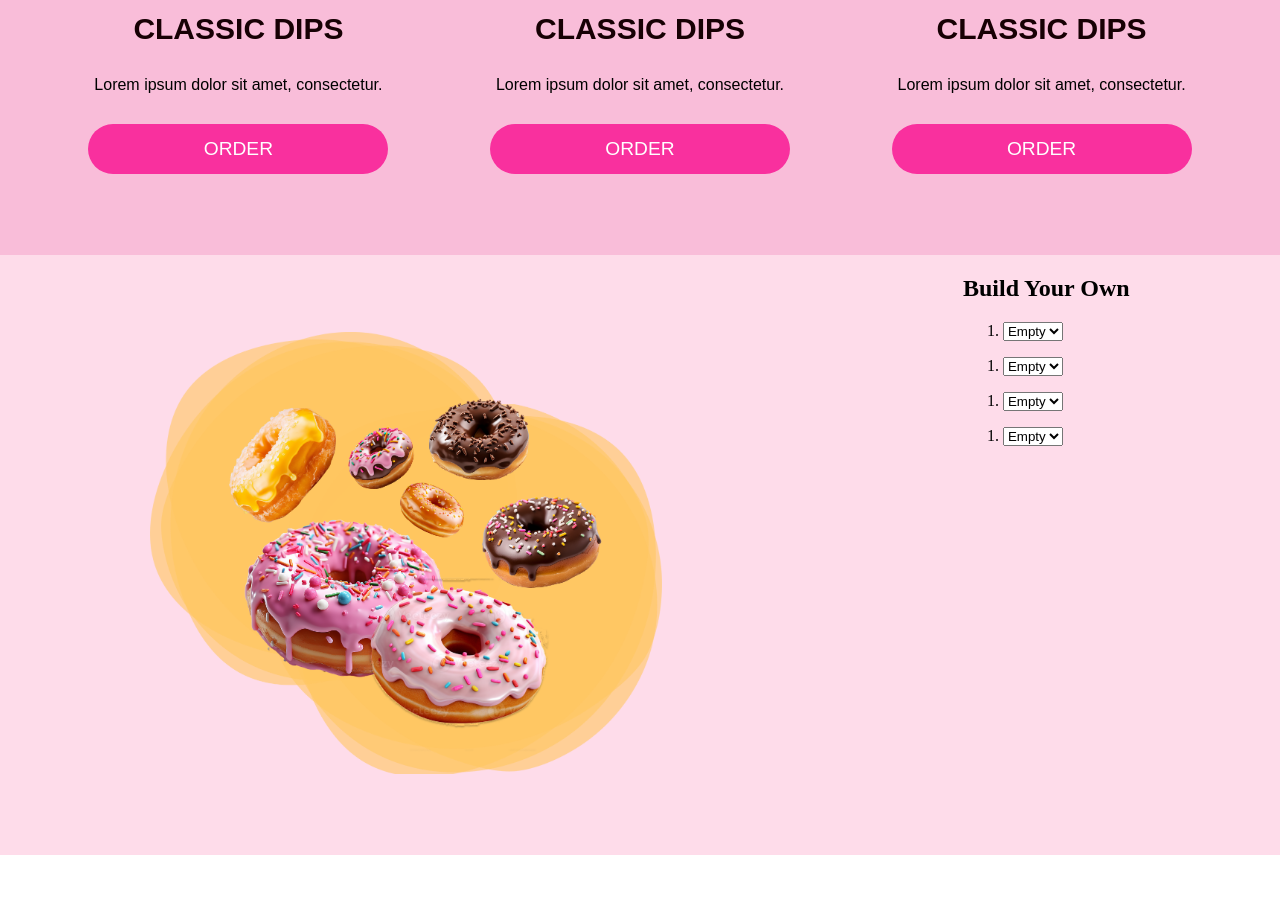
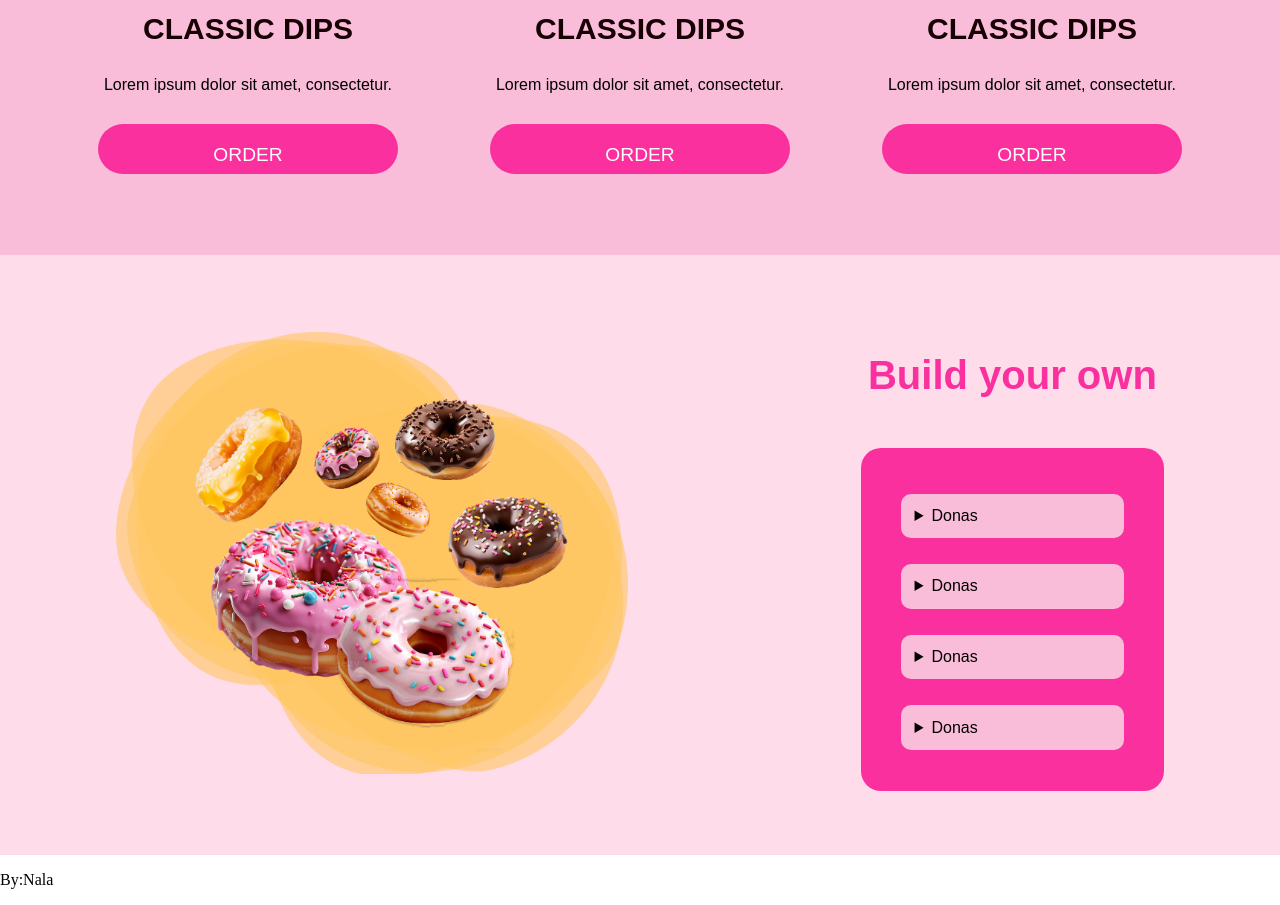
Before and after one commit to nalaasg/pruebas, a plain HTML site: page TAREAPAG/index.html in a window 1280 px wide. Shown: the part 1220-2125 px from the top of the page. Before the commit the page ends 2075 px from the top, so only its background shows below. Drawn offline with Linux system fonts and the light colour scheme.

Commit message:
actualizacion

```diff
--- a/TAREAPAG/index.html
+++ b/TAREAPAG/index.html
@@ -102,47 +102,75 @@
             </div>
 
             <div class="formulario-section3">
-                <h1>Build Your Own</h1>
+                <h1>Build your own</h1>
 
                 <div class="formulario">
                     <form action="">
                         <ol>
                             <li>
-                                <select name="glaseado" id="">
-                                    <option disabled selected> Empty </option>
-                                    <option value="1">Lorem</option>
-                                    <option value="2">Lorem</option>
-                                </select>
+                               <details  class="pepe">
+                                <summary>Donas</summary>
+                                <a href="">pghgugugu</a>
+                                <br>
+                                <a href="">dbgfdbf</a>
+                                <br>
+                                <a href="">dfdsgf</a>
+                                <br>
+                                <a href="">sgfsgs</a>
+                                <br>
+                                <a href="">sgsgfsg</a>
+                               </details>
                             </li>
                         </ol>
 
                         <ol>
                             <li>
-                                <select name="chispas" id="">
-                                    <option disabled selected> Empty </option>
-                                    <option value="1">Lorem</option>
-                                    <option value="2">Lorem</option>
-                                </select>
+                                <details  class="pepe">
+                                    <summary>Donas</summary>
+                                    <a href="">pghgugugu</a>
+                                    <br>
+                                    <a href="">dbgfdbf</a>
+                                    <br>
+                                    <a href="">dfdsgf</a>
+                                    <br>
+                                    <a href="">sgfsgs</a>
+                                    <br>
+                                    <a href="">sgsgfsg</a>
+                                   </details>
                             </li>
                         </ol>
 
                         <ol>
                             <li>
-                                <select name="relleno" id="">
-                                    <option disabled selected> Empty </option>
-                                    <option value="1">Lorem</option>
-                                    <option value="2">Lorem</option>
-                                </select>
+                                <details  class="pepe">
+                                    <summary>Donas</summary>
+                                    <a href="">pghgugugu</a>
+                                    <br>
+                                    <a href="">dbgfdbf</a>
+                                    <br>
+                                    <a href="">dfdsgf</a>
+                                    <br>
+                                    <a href="">sgfsgs</a>
+                                    <br>
+                                    <a href="">sgsgfsg</a>
+                                   </details>
                             </li>
                         </ol>
 
                         <ol>
                             <li>
-                                <select name="glaseado" id="">
-                                    <option disabled selected> Empty </option>
-                                    <option value="1">Lorem</option>
-                                    <option value="2">Lorem</option>
-                                </select>
+                                <details  class="pepe">
+                                    <summary>Donas</summary>
+                                    <a href="">pghgugugu</a>
+                                    <br>
+                                    <a href="">dbgfdbf</a>
+                                    <br>
+                                    <a href="">dfdsgf</a>
+                                    <br>
+                                    <a href="">sgfsgs</a>
+                                    <br>
+                                    <a href="">sgsgfsg</a>
+                                   </details>
                             </li>
                         </ol>
 
@@ -153,6 +181,10 @@
         </div>
     </section>
 
+    <footer>
+        <p>By:Nala</p>
+    </footer>
+
 
 
 
--- a/TAREAPAG/style.css
+++ b/TAREAPAG/style.css
@@ -112,6 +112,13 @@ header{
 
 }
 
+.productos button{
+    background-color: #f9309e;
+    padding: 20px;
+    border-radius: 100px;
+    border: #f9309e;
+}
+
 .productos img{
     height: 380px;
     width: 380px;
@@ -151,8 +158,8 @@ header{
 .background-section3{
     background-color: #fedcea;
     display: flex;
-    justify-content: center;
     justify-content: space-around;
+    align-items: center;
 }
 
 .background-section3 img{
@@ -162,7 +169,53 @@ header{
     margin-bottom: 15%;
 }
 
-.formularios {
+.formulario-section3 {
     display: flex;
     align-items: center;
+    justify-content: center;
+    flex-direction: column;
+    margin-top: 0;
+    padding-top: 0;
+
 }
+
+.formulario-section3 h1{
+    display: flex;
+    font-family: sans-serif;
+    font-size: 40px;
+    color: #f9309e;
+    margin-bottom: 50px;
+}
+
+
+
+.formulario form {
+    box-sizing: border-box;
+    background-color: #f9309e;
+    padding: 5%;
+    width: 8cm;
+    border-radius: 20px;
+    padding-left: 0;
+    padding-right: 40px;
+    padding-top: 30px;
+}
+
+.formulario ol {
+    list-style: none;
+    justify-content: center;
+}
+
+.formulario li {
+    margin-bottom: 15px;
+    padding-bottom: 10px;
+}
+
+
+.pepe{
+    display: flex;
+    flex-direction: column;
+    background-color: #f9bdd9;
+    border-radius: 10px;
+    font-family: sans-serif;
+    padding: 6%;
+}
```
